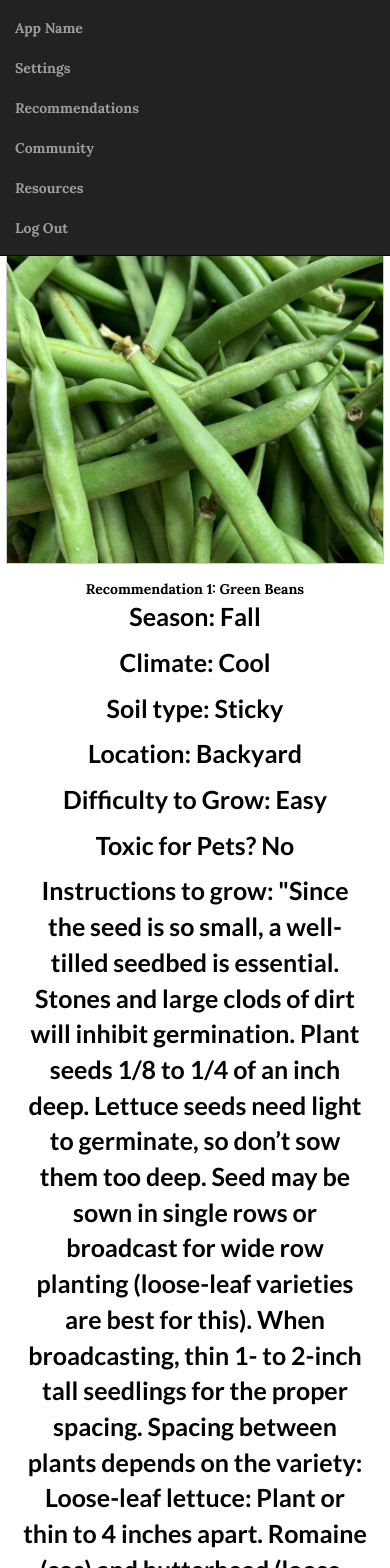
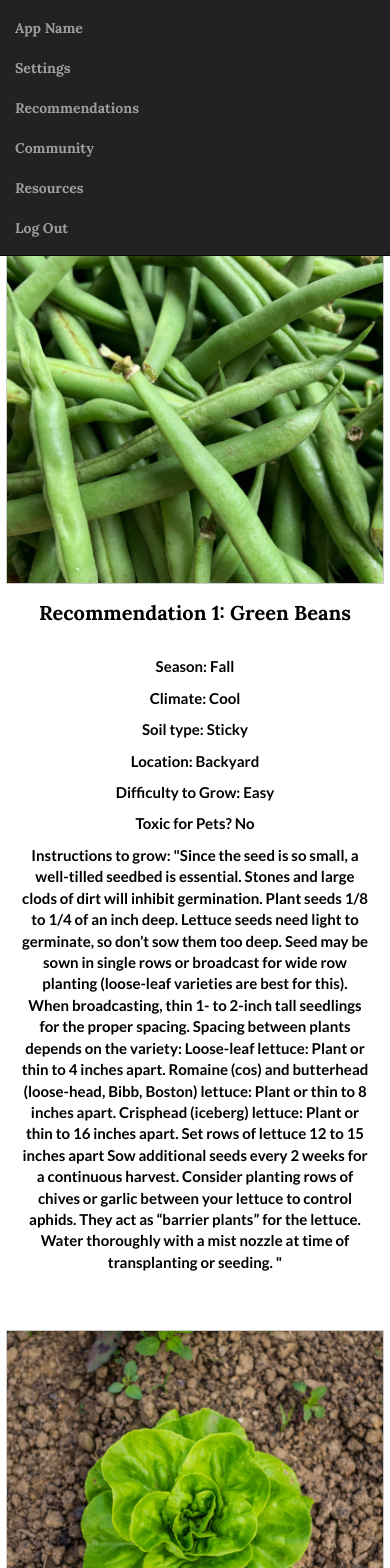
Before and after one commit to esha-sidhu/QWER-Hacks-2023, a React (Create React App) app in the folder qwer-hacks-app/: page /recs in a window 390 px wide. Shown: the top 1568 px of the page. Built offline with nearby package versions, Linux system fonts and the light colour scheme; a web font is replaced by a local one.

Commit message:
updates style of recs.js
-updated font size, spacing, and image size

```diff
--- a/qwer-hacks-app/src/pages/recs.js
+++ b/qwer-hacks-app/src/pages/recs.js
@@ -7,10 +7,12 @@ function Recs () {
             <br /> <br /> <br /> <br />
             <h1> Recommendation page </h1>
             <div className="responsive">
-                <div className="gallery">
+            <br />
+                <div className="gallery1">
                     <img src={require("../images/green-beans-cropped.jpg")} alt="Green Beans" width="600" height="400"/>
                 </div>
-                <div className="desc">Recommendation 1: Green Beans
+                <div className="desc1">Recommendation 1: Green Beans
+                <br /> <br />
                 <p>Season: Fall</p>
                 <p>Climate: Cool</p>
                 <p>Soil type: Sticky</p>
@@ -32,10 +34,12 @@ Water thoroughly with a mist nozzle at time of transplanting or seeding.
                 </div>
             </div>
             <div className="responsive">
-                <div className="gallery">
+            <br />
+                <div className="gallery1">
                     <img src={require('../images/lettuce.jpg')} alt="Lettuce" width="600" height="400"/>
                 </div>
-                <div className="desc">Recommendation 2: Lettuce
+                <div className="desc1">Recommendation 2: Lettuce
+                <br /> <br />
                 <p>Season: Fall</p>
                 <p>Climate: Warm</p>
                 <p>Soil type: Sandy</p>
@@ -54,10 +58,12 @@ Practice crop rotation (planting crops in different areas each year) to avoid th
                 </div>
             </div>
             <div className="responsive">
-                <div className="gallery">
+            <br />
+                <div className="gallery1">
                     <img src={require("../images/zucchini-crop.jpg")} alt="Zucchini" width="600" height="400"/>
                 </div>
-                <div className="desc">Recommendation 3: Zucchini
+                <div className="desc1">Recommendation 3: Zucchini
+                <br /> <br />
                 <p>Season: Summer</p>
                 <p>Climate: Warm</p>
                 <p>Soil type: Sticky</p>
--- a/qwer-hacks-app/src/styles/recs.css
+++ b/qwer-hacks-app/src/styles/recs.css
@@ -1,9 +1,51 @@
-div.desc {
+div.desc1 p {
+    font-size: 15px;
+}
+
+div.gallery1 {
+    border: 1px solid #ccc;
+  }
+
+  div.gallery1:hover {
+    border: 1px solid #777;
+  }
+
+  div.gallery1 img {
+    width: 100%;
+    height: auto;
+  }
+
+  div.desc1 {
     padding: 15px;
     text-align: center;
-    text-size-adjust: 15px;
+    font-size: 20px;
   }
 
-p {
-    text-size-adjust: 12px;
-}
+  * {
+    box-sizing: border-box;
+  }
+
+  .responsive {
+    padding: 0 6px;
+    float: left;
+    width: 24.99999%;
+  }
+
+  @media only screen and (max-width: 700px) {
+    .responsive {
+      width: 49.99999%;
+      margin: 6px 0;
+    }
+  }
+
+  @media only screen and (max-width: 500px) {
+    .responsive {
+      width: 100%;
+    }
+  }
+
+  .clearfix:after {
+    content: "";
+    display: table;
+    clear: both;
+  }
```
